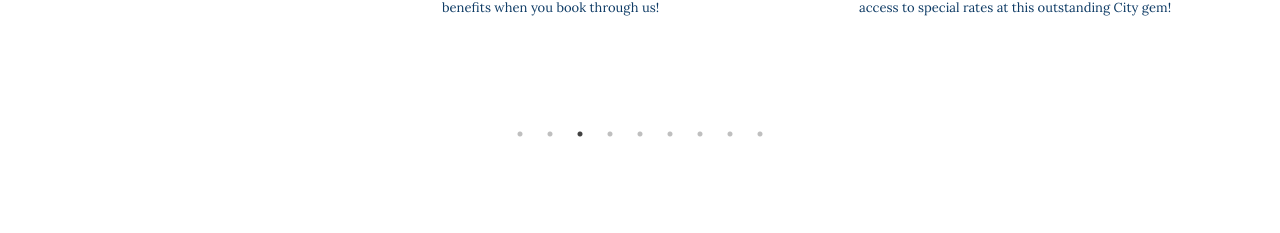
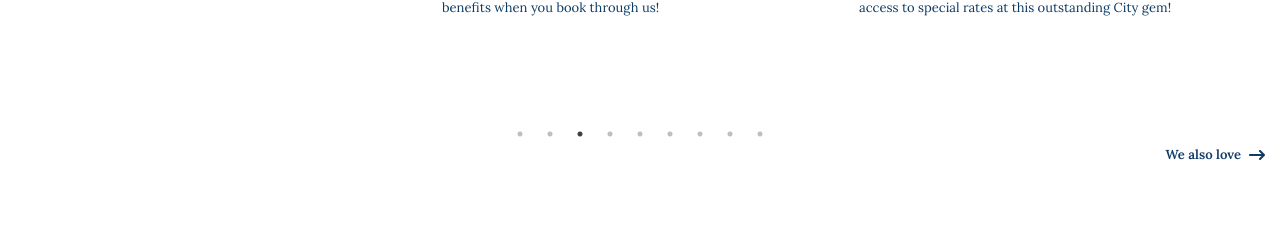
Before and after one commit to asqre/Rask-Travel, a React (Create React App) app: page / in a window 1280 px wide. Shown: the part 1953-2186 px from the top of the page. Built offline with nearby package versions, Linux system fonts and the light colour scheme.

Commit message:
added button of name love

```diff
--- a/src/pages/Home.js
+++ b/src/pages/Home.js
@@ -8,6 +8,7 @@ import "slick-carousel/slick/slick.css";
 import "slick-carousel/slick/slick-theme.css";
 import GiftOfTravel from "../components/GiftOfTravel";
 import Testimonial from "../components/Testimonial";
+import { FaArrowRightLong } from "react-icons/fa6";
 
 const Home = () => {
   var settings = {
@@ -96,6 +97,16 @@ const Home = () => {
               <LoveComponent {...item} key={ind} />
             ))}
           </Slider>
+
+          <div className="w-full flex justify-end cursor-pointer mt-10 sm:mt-6">
+            <Link
+              to="/love"
+              className="flex flex-row items-center justify-center gap-2"
+            >
+              <h3 className="font-semibold focus:underline">We also love</h3>
+              <FaArrowRightLong color="var(--color-primary)" />
+            </Link>
+          </div>
         </div>
       </div>
 
```
